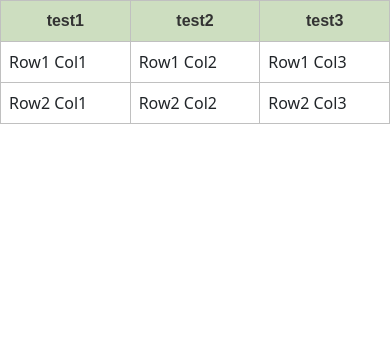
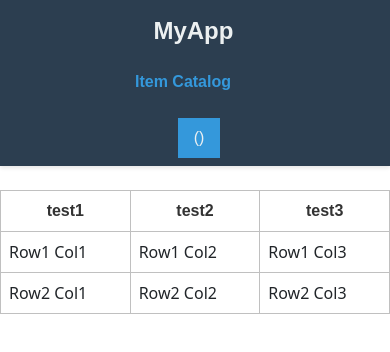
Before and after one commit to yassirH9/Part2BitboxPractice, a React (Create React App) app in the folder client/bb2pract-test-client/: page /items in a window 390 px wide. Shown: the top 352 px of the page. Built offline with nearby package versions, Linux system fonts and the light colour scheme.

Commit message:
ADDED -navbar component (half done) -validation method in the UserRestController.java to validate if any token sent it's valid or not returning code 406 for not valid and 200 for valid tokens

```diff
--- a/client/bb2pract-test-client/src/App.js
+++ b/client/bb2pract-test-client/src/App.js
@@ -1,7 +1,7 @@
 import './styles/App.scss';
 import { BrowserRouter as Router, Routes, Route } from 'react-router-dom';
 
-import LoginForm from './pages/LoginFrom';
+import LoginForm from './pages/LoginForm';
 import ItemView from './pages/ItemView';
 function App() {
   return (
--- /dev/null
+++ b/client/bb2pract-test-client/src/components/NavBar.js
@@ -0,0 +1,56 @@
+import React, { useState } from 'react';
+import { NavLink } from 'react-router-dom';
+import { useSelector, useDispatch } from 'react-redux';
+import { logout } from '../features/authSlice';
+import '../styles/componentsStyles/navBar.scss'; // Import SCSS for styling
+
+const NavBar = () => {
+  const dispatch = useDispatch();
+  const { user, role } = useSelector((state) => state.auth);
+  const [menuVisible, setMenuVisible] = useState(false);
+
+  const handleLogout = () => {
+    dispatch(logout());
+  };
+
+  const toggleMenu = () => {
+    setMenuVisible(!menuVisible);
+  };
+
+  return (
+    <nav className="navbar">
+      <div className="navbar-brand">MyApp</div>
+      <ul className="nav-links">
+        <li>
+          <NavLink exact to="/items" activeClassName="active">Item Catalog</NavLink>
+        </li>
+        {role === 'ADMIN' && (
+          <li>
+            <NavLink to="/users" activeClassName="active">Admin Dashboard</NavLink>
+          </li>
+        )}
+        {role === 'USER' && (
+          <>
+            <li>
+              <NavLink to="/user-dashboard" activeClassName="active">User Dashboard</NavLink>
+            </li>
+            <li>
+              <NavLink to="/profile" activeClassName="active">Profile</NavLink>
+            </li>
+          </>
+        )}
+      </ul>
+      <div className="nav-right">
+        <button className="user-info-button" onClick={toggleMenu}>{user} ({role})</button>
+        {menuVisible && (
+          <div className="dropdown-menu">
+            <NavLink to="/profile" activeClassName="active">Profile</NavLink>
+            <button className="logout-button" onClick={handleLogout}>Logout</button>
+          </div>
+        )}
+      </div>
+    </nav>
+  );
+};
+
+export default NavBar;
--- a/client/bb2pract-test-client/src/features/authSlice.js
+++ b/client/bb2pract-test-client/src/features/authSlice.js
@@ -12,8 +12,8 @@ export const login = createAsyncThunk(
       });
 
 
-      const data = await response.text();
-      // console.log("[DEBUG] JWT TOKEN : "+data);
+      const data = await response.json();
+      console.log("[DEBUG] JWT TOKEN : "+data);
       if (!response.ok) throw new Error(data.message || 'Login failed');
       return data;
     } catch (error) {
--- a/client/bb2pract-test-client/src/pages/ItemView.js
+++ b/client/bb2pract-test-client/src/pages/ItemView.js
@@ -1,6 +1,7 @@
 import React, { useState } from 'react';
 import { useSelector } from 'react-redux';
 import InteractiveTable from '../components/InteractiveTable ';
+import NavBar from '../components/NavBar';
 
 
 const ItemView = () => {
@@ -14,6 +15,7 @@ const ItemView = () => {
   };
   return (
     <div>
+      <NavBar />
       <InteractiveTable headers={initialState.headers} data={initialState.data} />
     </div>
   );
--- a/client/bb2pract-test-client/src/styles/componentsStyles/interactiveTableStyle.scss
+++ b/client/bb2pract-test-client/src/styles/componentsStyles/interactiveTableStyle.scss
@@ -1,6 +1,7 @@
 @import '../variables';
 
 .table-responsive {
+    margin-top: 1.5em;
     width: 100%;
     overflow-x: auto;
 }
@@ -17,8 +18,9 @@
 }
 
 .interactive-table th {
-    background-color: rgba($primary-color, 0.30);
+    background-color: rgba($bg-box-color, 0.30);
     color: $primary-font-color;
     font-family: $font-stack;
+    font-size: 1rem;
     text-align: center;
 }
--- /dev/null
+++ b/client/bb2pract-test-client/src/styles/componentsStyles/navBar.scss
@@ -0,0 +1,326 @@
+@import '../variables';
+
+.navbar {
+  display: flex;
+  justify-content: space-between;
+  align-items: center;
+  background-color: #2c3e50;
+  padding: 1rem 2rem;
+  font-family: $font-stack;
+  box-shadow: 0 2px 4px rgba(0, 0, 0, 0.1);
+
+  .navbar-brand {
+    margin-left: 0.8rem;
+    font-size: 1.5rem;
+    color: #ecf0f1;
+    font-weight: bold;
+  }@import '../variables';
+
+.navbar {
+  display: flex;
+  justify-content: space-between;
+  align-items: center;
+  background-color: #2c3e50;
+  padding: 1rem 2rem;
+  font-family: $font-stack;
+  box-shadow: 0 2px 4px rgba(0, 0, 0, 0.1);
+
+  .navbar-brand {
+    font-size: 1.5rem;
+    color: #ecf0f1;
+    font-weight: bold;
+  }
+
+  .navbar-toggler {
+    display: none;
+    background: none;
+    border: none;
+    cursor: pointer;
+    color: #ecf0f1;
+
+    .navbar-toggler-icon {
+      width: 25px;
+      height: 2px;
+      background-color: #ecf0f1;
+      display: block;
+      position: relative;
+      transition: background 0.3s ease;
+
+      &::before,
+      &::after {
+        content: '';
+        width: 25px;
+        height: 2px;
+        background-color: #ecf0f1;
+        display: block;
+        position: absolute;
+        transition: all 0.3s ease;
+      }
+
+      &::before {
+        top: -8px;
+      }
+
+      &::after {
+        top: 8px;
+      }
+    }
+  }
+
+  .nav-links {
+    display: flex;
+    list-style: none;
+    margin: 0;
+    padding: 0;
+
+    li {
+      margin-right: 1.5rem;
+
+      a {
+        color: #ecf0f1;
+        text-decoration: none;
+        font-size: 1rem;
+        transition: color 0.3s ease, text-decoration 0.3s ease;
+
+        &:hover {
+          color: #3498db;
+          text-decoration: underline;
+        }
+
+        &.active {
+          color: #3498db;
+          font-weight: bold;
+        }
+      }
+    }
+
+    &.show {
+      display: flex;
+      flex-direction: column;
+      width: 100%;
+      background-color: #2c3e50;
+      position: absolute;
+      top: 100%;
+      left: 0;
+      padding: 1rem 2rem;
+      box-shadow: 0 2px 4px rgba(0, 0, 0, 0.1);
+
+      li {
+        margin: 0.5rem 0;
+      }
+    }
+  }
+
+  .nav-right {
+    display: flex;
+    align-items: center;
+    position: relative;
+
+    .user-info-button,
+    .logout-button {
+      background-color: #3498db;
+      color: #ecf0f1;
+      border: none;
+      padding: 0.5rem 1rem;
+      margin-left: 0.5rem;
+      cursor: pointer;
+      transition: background-color 0.3s ease;
+
+      &:hover {
+        background-color: #2980b9;
+      }
+    }
+
+    .dropdown-menu {
+      position: absolute;
+      top: 100%;
+      right: 0;
+      background-color: #34495e;
+      border-radius: 4px;
+      box-shadow: 0 2px 4px rgba(0, 0, 0, 0.1);
+      padding: 0.5rem 0;
+      display: flex;
+      flex-direction: column;
+      z-index: 1000;
+
+      a,
+      .logout-button {
+        color: #ecf0f1;
+        padding: 0.5rem 1rem;
+        text-decoration: none;
+        transition: background-color 0.3s ease;
+
+        &:hover {
+          background-color: #2980b9;
+        }
+      }
+
+      .logout-button {
+        background: none;
+        border: none;
+        cursor: pointer;
+        text-align: left;
+      }
+    }
+  }
+}
+
+// Responsive adjustments
+@media (max-width: 768px) {
+  .navbar {
+    flex-direction: column;
+    align-items: flex-start;
+
+    .navbar-toggler {
+      display: block;
+    }
+
+    .nav-links {
+      display: none;
+      flex-direction: column;
+      align-items: flex-start;
+      width: 100%;
+
+      li {
+        margin-bottom: 0.5rem;
+      }
+    }
+
+    .nav-right {
+      margin-top: 1rem;
+      flex-direction: column;
+      align-items: flex-start;
+
+      .user-info-button,
+      .logout-button {
+        color: #ecf0f1;
+        padding: 0.5rem 1rem;
+        text-decoration: none;
+        transition: background-color 0.3s ease;
+
+        &:hover {
+          background-color: #2980b9;
+        }
+      }
+    }
+  }
+}
+
+
+  .nav-links {
+    display: flex;
+    list-style: none;
+    margin: 0;
+    padding: 0;
+
+    li {
+      margin-right: 1.5rem;
+
+      a {
+        color: #ecf0f1;
+        text-decoration: none;
+        font-size: 1rem;
+        transition: color 0.3s ease, text-decoration 0.3s ease;
+
+        &:hover {
+          color: #3498db;
+          text-decoration: underline;
+        }
+
+        &.active {
+          color: #3498db;
+          font-weight: bold;
+        }
+      }
+    }
+  }
+
+  .nav-right {
+    display: flex;
+    align-items: center;
+    position: relative;
+
+    .user-info-button,
+    .logout-button {
+      background-color: #3498db;
+      color: #ecf0f1;
+      border: none;
+      padding: 0.5rem 1rem;
+      margin-left: 0.5rem;
+      cursor: pointer;
+      transition: background-color 0.3s ease;
+
+      &:hover {
+        background-color: #2980b9;
+      }
+    }
+
+    .dropdown-menu {
+      position: absolute;
+      top: 100%;
+      right: 0;
+      background-color: #34495e;
+      border-radius: 4px;
+      box-shadow: 0 2px 4px rgba(0, 0, 0, 0.1);
+      padding: 0.5rem 0;
+      display: flex;
+      flex-direction: column;
+      z-index: 1000;
+
+      a,
+      .logout-button {
+        color: #ecf0f1;
+        padding: 0.5rem 1rem;
+        text-decoration: none;
+        transition: background-color 0.3s ease;
+
+        &:hover {
+          background-color: #2980b9;
+        }
+      }
+
+      .logout-button {
+        background: none;
+        border: none;
+        cursor: pointer;
+        text-align: left;
+      }
+    }
+  }
+}
+
+// Responsive adjustments
+@media (max-width: 768px) {
+  .navbar {
+    flex-direction: column;
+    align-items: flex-start;
+
+    .nav-links {
+      margin-top: 1rem;
+      flex-direction: column;
+      align-items: flex-start;
+
+      li {
+        margin-bottom: 0.5rem;
+      }
+    }
+
+    .nav-right {
+      margin-top: 1rem;
+      flex-direction: column;
+      align-items: flex-start;
+
+      .user-info-button,
+      .logout-button {
+        color: #ecf0f1;
+        padding: 0.5rem 1rem;
+        text-decoration: none;
+        transition: background-color 0.3s ease;
+
+        &:hover {
+          background-color: #2980b9;
+        }
+      }
+    }
+  }
+}
```
Also changed, not shown: client/bb2pract-test-client/src/pages/LoginForm.js (renamed from client/bb2pract-test-client/src/pages/LoginFrom.js), 2 other files (tests, documents, lock files or other folders).
